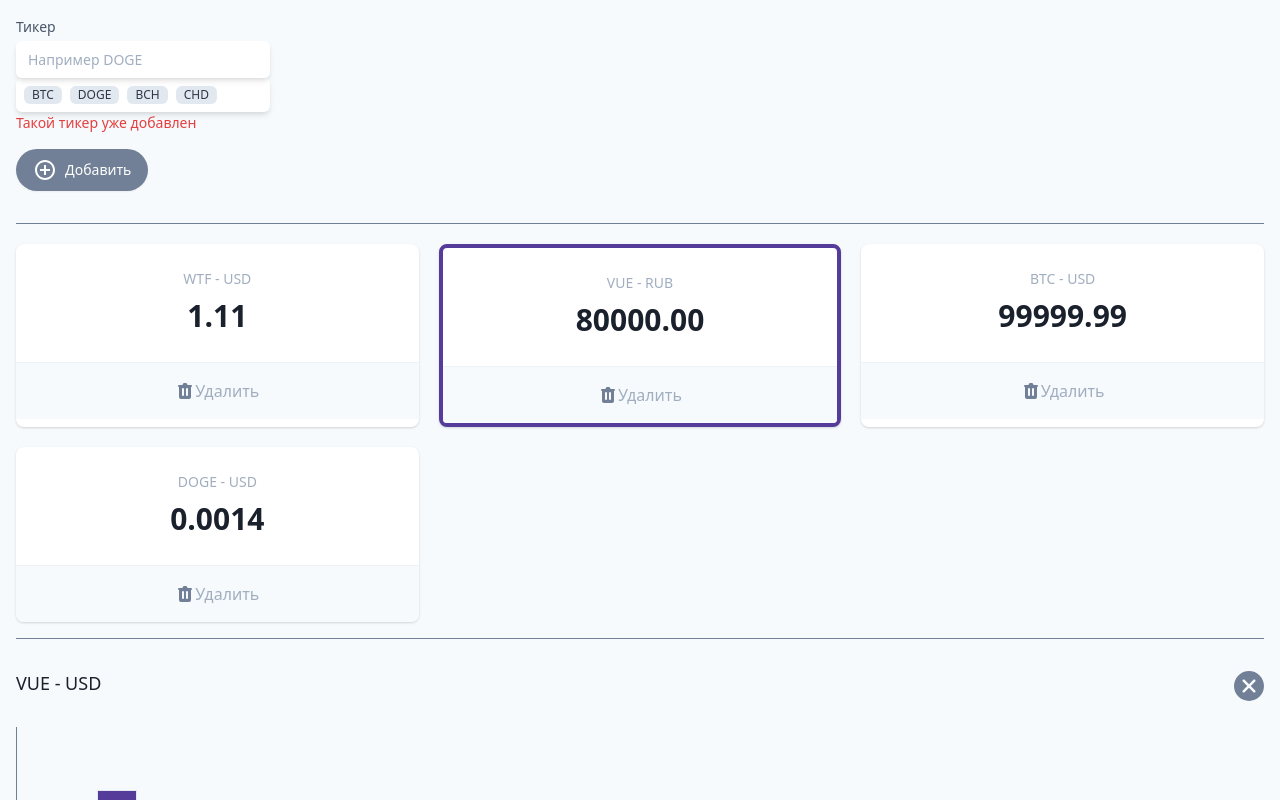
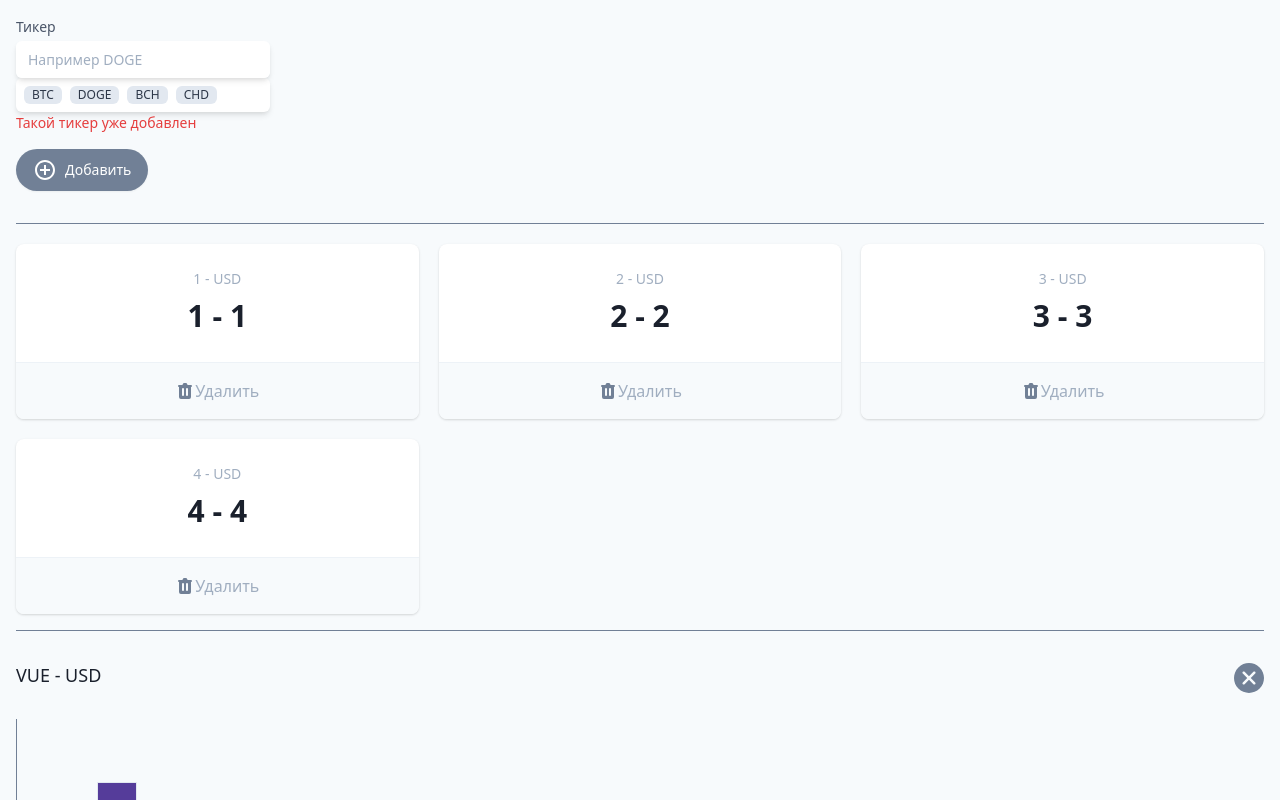
Before and after one commit to developer2594/vueJs, a Vue app: page / in a window 1280 px wide. Shown: the top 800 px of the page. Built offline with nearby package versions, Linux system fonts and the light colour scheme.

Commit message:
end first lesson

```diff
--- a/src/App.vue
+++ b/src/App.vue
@@ -30,11 +30,12 @@
         <div class="flex">
           <div class="max-w-xs">
             <label for="wallet" class="block text-sm font-medium text-gray-700"
-              >Тикер</label
+              >Тикер{{ ticker }}</label
             >
             <div class="mt-1 relative rounded-md shadow-md">
               <input
                 v-model="ticker"
+                v-on:keydown.enter="add"
                 type="text"
                 name="wallet"
                 id="wallet"
@@ -70,6 +71,7 @@
           </div>
         </div>
         <button
+          @click="add"
           type="button"
           class="my-4 inline-flex items-center py-2 px-4 border border-transparent shadow-sm text-sm leading-4 font-medium rounded-full text-white bg-gray-600 hover:bg-gray-700 transition-colors duration-300 focus:outline-none focus:ring-2 focus:ring-offset-2 focus:ring-gray-500"
         >
@@ -89,104 +91,26 @@
           Добавить
         </button>
       </section>
+      <template v-if="tickers.length">
+        <hr class="w-full border-t border-gray-600 my-4" />
 
-      <hr class="w-full border-t border-gray-600 my-4" />
         <dl class="mt-5 grid grid-cols-1 gap-5 sm:grid-cols-3">
           <div
+            v-for="t in tickers"
+            :key="t.name"
             class="bg-white overflow-hidden shadow rounded-lg border-purple-800 border-solid cursor-pointer"
           >
             <div class="px-4 py-5 sm:p-6 text-center">
               <dt class="text-sm font-medium text-gray-500 truncate">
-              WTF - USD
+                {{ t.name }} - USD
               </dt>
-            <dd class="mt-1 text-3xl font-semibold text-gray-900">1.11</dd>
+              <dd class="mt-1 text-3xl font-semibold text-gray-900">
+                {{ t.price }} - {{ t.price }}
+              </dd>
             </div>
             <div class="w-full border-t border-gray-200"></div>
             <button
-            class="flex items-center justify-center font-medium w-full bg-gray-100 px-4 py-4 sm:px-6 text-md text-gray-500 hover:text-gray-600 hover:bg-gray-200 hover:opacity-20 transition-all focus:outline-none"
-          >
-            <svg
-              class="h-5 w-5"
-              xmlns="http://www.w3.org/2000/svg"
-              viewBox="0 0 20 20"
-              fill="#718096"
-              aria-hidden="true"
-            >
-              <path
-                fill-rule="evenodd"
-                d="M9 2a1 1 0 00-.894.553L7.382 4H4a1 1 0 000 2v10a2 2 0 002 2h8a2 2 0 002-2V6a1 1 0 100-2h-3.382l-.724-1.447A1 1 0 0011 2H9zM7 8a1 1 0 012 0v6a1 1 0 11-2 0V8zm5-1a1 1 0 00-1 1v6a1 1 0 102 0V8a1 1 0 00-1-1z"
-                clip-rule="evenodd"
-              ></path></svg
-            >Удалить
-          </button>
-        </div>
-        <div
-          class="bg-white overflow-hidden shadow rounded-lg border-purple-800 border-solid border-4 cursor-pointer"
-        >
-          <div class="px-4 py-5 sm:p-6 text-center">
-            <dt class="text-sm font-medium text-gray-500 truncate">
-              VUE - RUB
-            </dt>
-            <dd class="mt-1 text-3xl font-semibold text-gray-900">80000.00</dd>
-          </div>
-          <div class="w-full border-t border-gray-200"></div>
-          <button
-            class="flex items-center justify-center font-medium w-full bg-gray-100 px-4 py-4 sm:px-6 text-md text-gray-500 hover:text-gray-600 hover:bg-gray-200 hover:opacity-20 transition-all focus:outline-none"
-          >
-            <svg
-              class="h-5 w-5"
-              xmlns="http://www.w3.org/2000/svg"
-              viewBox="0 0 20 20"
-              fill="#718096"
-              aria-hidden="true"
-            >
-              <path
-                fill-rule="evenodd"
-                d="M9 2a1 1 0 00-.894.553L7.382 4H4a1 1 0 000 2v10a2 2 0 002 2h8a2 2 0 002-2V6a1 1 0 100-2h-3.382l-.724-1.447A1 1 0 0011 2H9zM7 8a1 1 0 012 0v6a1 1 0 11-2 0V8zm5-1a1 1 0 00-1 1v6a1 1 0 102 0V8a1 1 0 00-1-1z"
-                clip-rule="evenodd"
-              ></path></svg
-            >Удалить
-          </button>
-        </div>
-        <div
-          class="bg-white overflow-hidden shadow rounded-lg border-purple-800 border-solid cursor-pointer"
-        >
-          <div class="px-4 py-5 sm:p-6 text-center">
-            <dt class="text-sm font-medium text-gray-500 truncate">
-              BTC - USD
-            </dt>
-            <dd class="mt-1 text-3xl font-semibold text-gray-900">99999.99</dd>
-          </div>
-          <div class="w-full border-t border-gray-200"></div>
-          <button
-            class="flex items-center justify-center font-medium w-full bg-gray-100 px-4 py-4 sm:px-6 text-md text-gray-500 hover:text-gray-600 hover:bg-gray-200 hover:opacity-20 transition-all focus:outline-none"
-          >
-            <svg
-              class="h-5 w-5"
-              xmlns="http://www.w3.org/2000/svg"
-              viewBox="0 0 20 20"
-              fill="#718096"
-              aria-hidden="true"
-            >
-              <path
-                fill-rule="evenodd"
-                d="M9 2a1 1 0 00-.894.553L7.382 4H4a1 1 0 000 2v10a2 2 0 002 2h8a2 2 0 002-2V6a1 1 0 100-2h-3.382l-.724-1.447A1 1 0 0011 2H9zM7 8a1 1 0 012 0v6a1 1 0 11-2 0V8zm5-1a1 1 0 00-1 1v6a1 1 0 102 0V8a1 1 0 00-1-1z"
-                clip-rule="evenodd"
-              ></path></svg
-            >Удалить
-          </button>
-        </div>
-        <div
-          class="bg-white overflow-hidden shadow rounded-lg border-purple-800 border-solid cursor-pointer"
-        >
-          <div class="px-4 py-5 sm:p-6 text-center">
-            <dt class="text-sm font-medium text-gray-500 truncate">
-              DOGE - USD
-            </dt>
-            <dd class="mt-1 text-3xl font-semibold text-gray-900">0.0014</dd>
-          </div>
-          <div class="w-full border-t border-gray-200"></div>
-          <button
+              @click="handleDelete(t)"
               class="flex items-center justify-center font-medium w-full bg-gray-100 px-4 py-4 sm:px-6 text-md text-gray-500 hover:text-gray-600 hover:bg-gray-200 hover:opacity-20 transition-all focus:outline-none"
             >
               <svg
@@ -206,6 +130,7 @@
           </div>
         </dl>
         <hr class="w-full border-t border-gray-600 my-4" />
+      </template>
       <section class="relative">
         <h3 class="text-lg leading-6 font-medium text-gray-900 my-8">
           VUE - USD
@@ -250,7 +175,12 @@ export default {
   data() {
     return {
       ticker: "",
-      tickers: [],
+      tickers: [
+        { name: "1", price: "1" },
+        { name: "2", price: "2" },
+        { name: "3", price: "3" },
+        { name: "4", price: "4" },
+      ],
       sel: null,
       graph: [],
       page: 1,
@@ -258,6 +188,24 @@ export default {
       hasNextPage: true,
     };
   },
+  methods: {
+    add() {
+      const currentTicker = {
+        name: this.ticker,
+        price: "-",
+      };
+      this.tickers.push(currentTicker);
+      this.ticker = "";
+    },
+    handleDelete(tickerToRemove) {
+      this.tickers = this.tickers.filter((t) => t !== tickerToRemove);
+    },
+  },
+  // created: {
+  //   tickersCard() {
+  //     console.log(this.tickers);
+  //   },
+  // },
 };
 </script>
 
```
Also changed, not shown: info.txt. Lines whose indentation alone changed are shown as unchanged.
